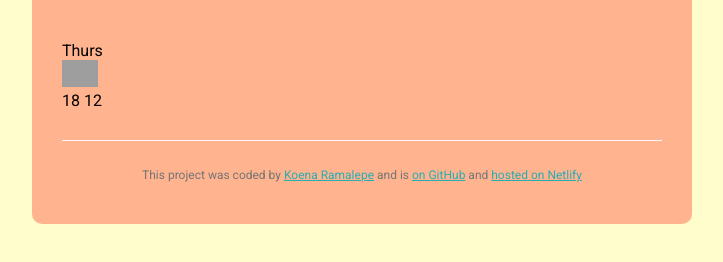
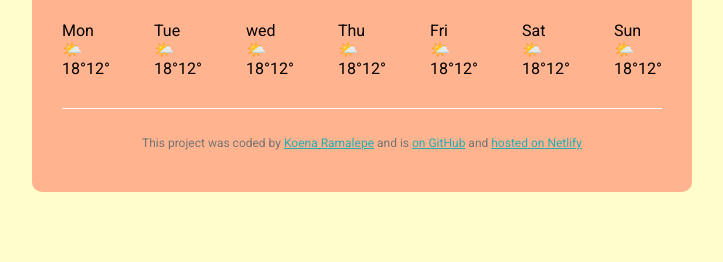
Before and after one commit to koenaramalepe/weather-forecast, a plain HTML site: page index.html in a window 1280 px wide. Shown: the part 276-538 px from the top of the page, without its empty margins (278-1001 px from the left). Drawn offline with nearby package versions, Linux system fonts and the light colour scheme; no server answers; grey boxes are pictures that could not be loaded.

Commit message:
Added a for loop to iterate days

```diff
--- a/index.html
+++ b/index.html
@@ -43,18 +43,8 @@
             <span class="temperature-unit"> °C </span>
           </div>
         </div>
-        <div class="forecast">
-          <div class="row">
-              <div class="two-columns">
-                <div class="forecast-date">Thurs</div>
-                <img src="https://static.vecteezy.com/system/resources/previews/015/876/346/original/weather-icon-in-flat-style-sun-cloud-and-rain-illustration-on-white-isolated-background-meteorology-sign-business-concept-vector.jpg"
-                alt="" width="36">
-                <div class="min-max">
-                  <span class="temp-max">18</span>
-                  <span class="temp-min">12</span>
-                </div>
-              </div>
-          </div>
+        <div class="forecast" id="forecast">
+
         </div>
       </main>
       <footer>
--- a/script/functionality.js
+++ b/script/functionality.js
@@ -54,7 +54,29 @@ function handlingResponse(event){
     searchCity(cityValue.value);
 }
 
+function displayForecast () {
+    let forecastElement = document.querySelector("#forecast");
+    let days = ["Mon","Tue","wed","Thu","Fri","Sat","Sun"]
+    let forecastHtml = ""
+
+    days.forEach(function(day) {
+        forecastHtml= forecastHtml +
+        `
+        <div class="forecast-day">
+        <div class="forecast-date"> ${day}</div>
+        <div class="forecast-icon"> 🌤️</div>
+        <div class="forecast-temperatures">
+        <div class="forecast-max">18°</div>
+        <div class="forecast-min">12°</div>
+        </div>
+        </div>`;
+    });
+    forecastElement.innerHTML = forecastHtml;
+
+}
+
 let formInput = document.querySelector("#form1");
 formInput.addEventListener("submit", handlingResponse);
 
 searchCity("Polokwane");
+displayForecast();
--- a/styling/styling.css
+++ b/styling/styling.css
@@ -111,6 +111,10 @@ body {
   }
 
 .forecast {
-  margin-top: 20px;
+  display: flex;
+  justify-content: space-between;
+}
 
+.forecast-temperatures {
+  display: flex;
 }
```
